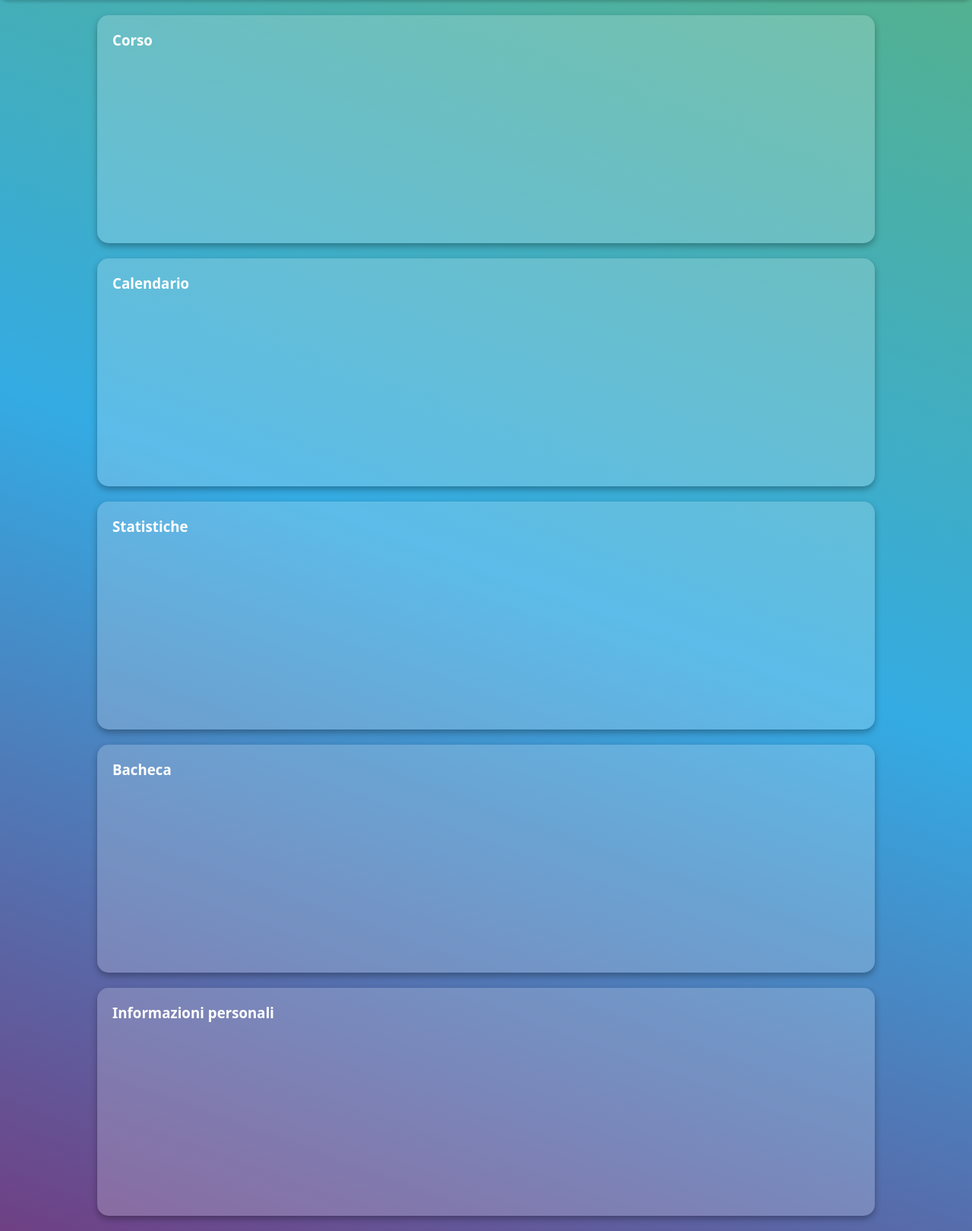
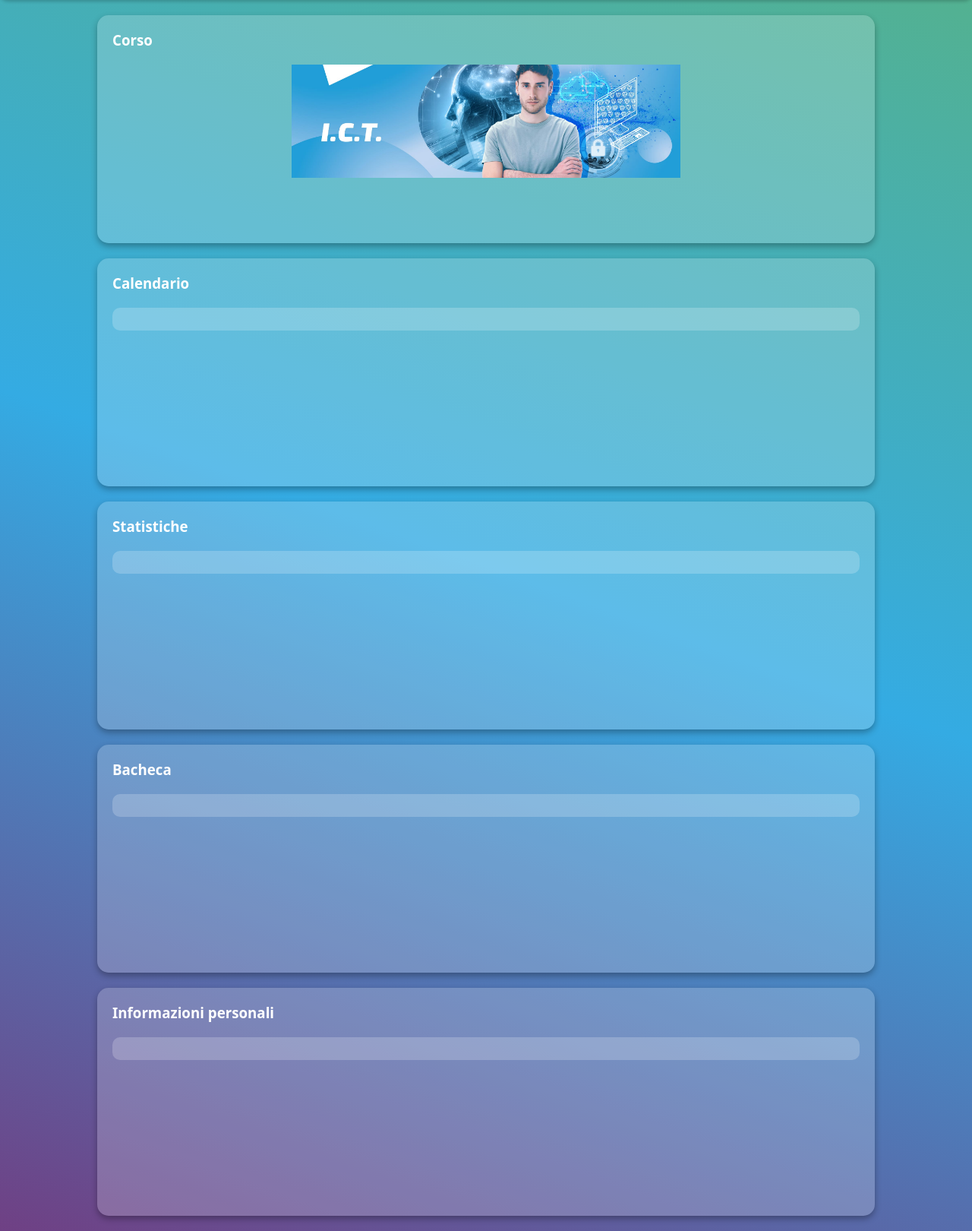
Before and after one commit to FrancescoIts/its-school-register-frontend, a PHP site: page /student_panel.php in a window 1280 px wide. Shown: the part 130-1750 px from the top of the page at 76% size. Run offline with PHP 8.4, Linux system fonts and the light colour scheme.

Commit message:
upadted style divs

```diff
--- a/css/card_style.css
+++ b/css/card_style.css
@@ -29,6 +29,13 @@
     transition: opacity 0.3s ease-out, transform 0.3s ease-out;
 }
 
+.dashboard img {
+    width: 50%;      /* l’immagine occuperà il 100% della larghezza del div .courses */
+    height: auto;     /* mantiene il rapporto di aspetto */
+    position: absolute;
+    left: 25%;
+}
+
 .courses {
     display: grid;
     grid-template-columns: repeat(auto-fit, minmax(200px, 1fr));
--- a/student_panel.php
+++ b/student_panel.php
@@ -50,10 +50,25 @@
 
         elements.forEach(el => observer.observe(el));
     });
+    document.addEventListener("DOMContentLoaded", function() {
+        const elements = document.querySelectorAll(".animated-box");
+
+        const observer = new IntersectionObserver(entries => {
+            entries.forEach(entry => {
+                if (entry.isIntersecting) {
+                    entry.target.classList.add("fade-in");
+                } else {
+                    entry.target.classList.remove("fade-in");
+                }
+            });
+        }, { threshold: 0.2 });
+
+        elements.forEach(el => observer.observe(el));
+    });
 </script>
 <div class="scroll-progress" id="scrollProgress"></div>
     <div class="navbar">
-        <h3 class="titleh3">Benvenuto, John Doe</h3>
+        <h3 class="titleh3" class="titleh3">Benvenuto, John Doe</h3>
         <div class="header-image">
             <img src="./img/logo.png" alt="Logo" id="rotateImage">
         </div>
@@ -64,33 +79,34 @@
     </div>
 
     <div class="dashboard">
-        <h3>Corso</h3>
+        <h3 class="animated-box">Corso</h3>
         <div class="courses">
-            <div class="course-card animated-box">I.C.T. System Developer</div>
+            <div class="course-card ">I.C.T. System Developer</div>
+            <img src="./img/courses/ict.jpg" alt="Logo" >
         </div>
     </div>
     <div class="dashboard">
-        <h3>Calendario</h3>
+        <h3 class="animated-box">Calendario</h3>
         <div class="courses">
-            <div class="course-card animated-box">Gestione Eventi</div>
+            <div class="course-card animated-box"></div>
         </div>
     </div>
     <div class="dashboard">
-        <h3>Statistiche</h3>
+        <h3 class="animated-box">Statistiche</h3>
         <div class="courses">
-            <div class="course-card animated-box">Andamento Accademico</div>
+            <div class="course-card animated-box"></div>
         </div>
     </div>
     <div class="dashboard">
-        <h3>Bacheca</h3>
+        <h3 class="animated-box">Bacheca</h3>
         <div class="courses">
-            <div class="course-card animated-box">Avvisi e Comunicazioni</div>
+            <div class="course-card animated-box"></div>
         </div>
     </div>
     <div class="dashboard">
-        <h3>Informazioni personali</h3>
+        <h3 class="animated-box">Informazioni personali</h3>
         <div class="courses">
-            <div class="course-card animated-box">Dati Studente</div>
+            <div class="course-card animated-box"></div>
         </div>
     </div>
     <script src="./js/main.js"></script>
```
Also changed, not shown: img/courses/ict.jpg (renamed from img/courses/ITS-Banner-categorie_ict.jpg).
